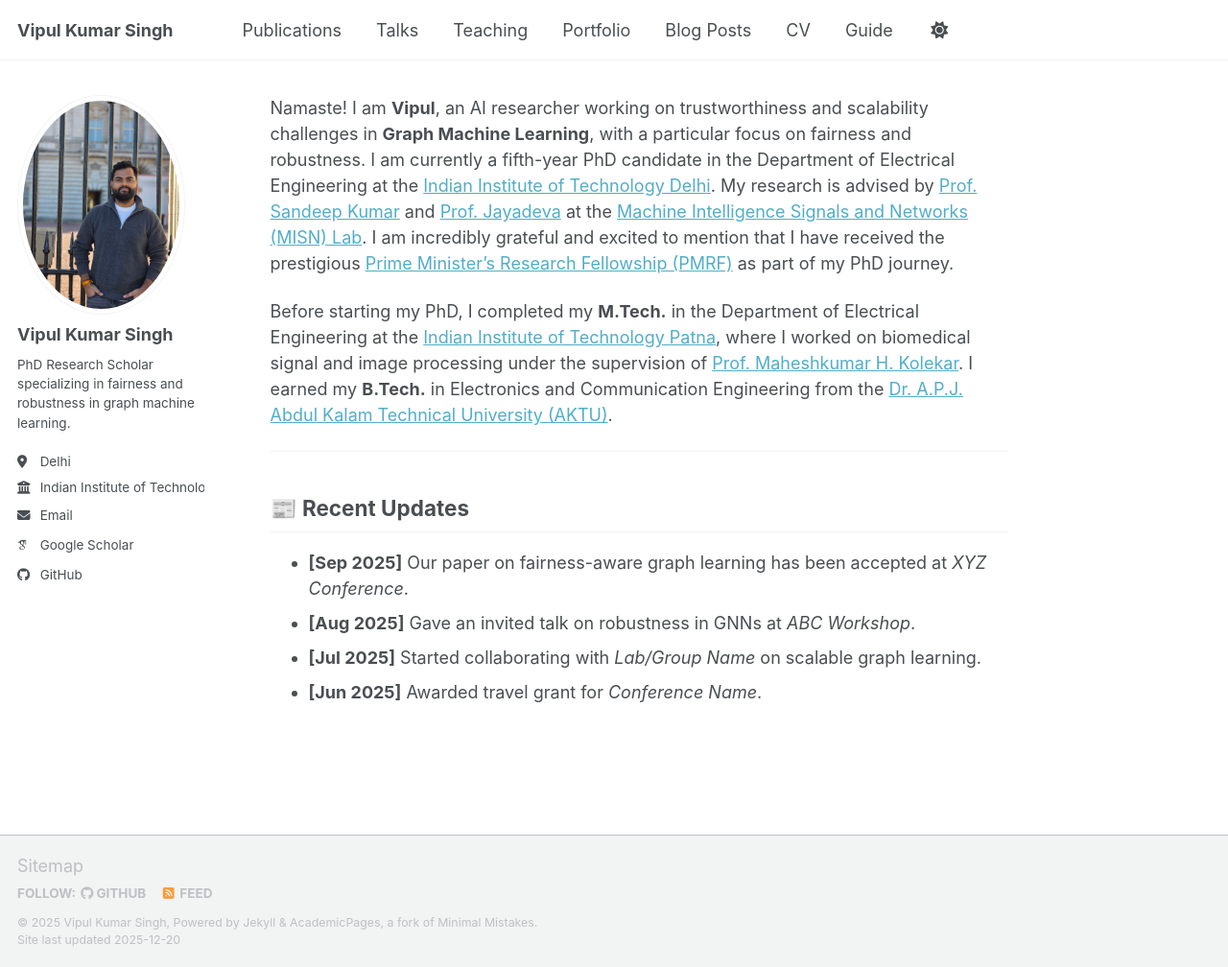
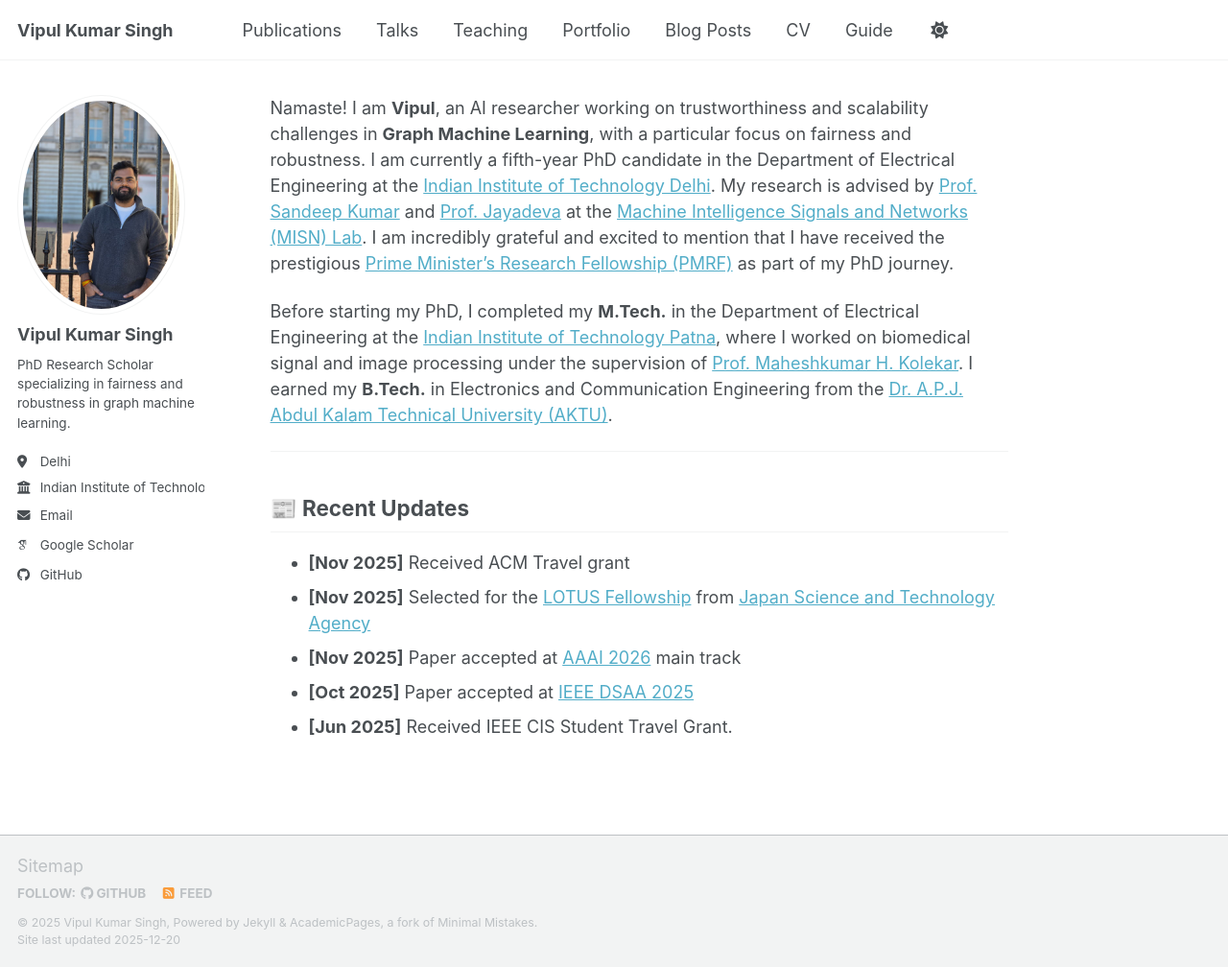
Before and after one commit to shashivipul/shashivipul.github.io, a Jekyll site: the page built from _pages/about.md, in a window 1280 px wide and 1008 px high. Shown: the whole window at 96% size. Built offline with Jekyll 4.4.1, drawn with Linux system fonts in a browser that asks for light colours; some web fonts are replaced; a script bundle is joined from its source files by our own code; library files that are not in the unit come from our copies.

Commit message:
Update about.md

```diff
--- a/_pages/about.md
+++ b/_pages/about.md
@@ -14,8 +14,8 @@ Before starting my PhD, I completed my **M.Tech.** in the Department of Electric
 ---
 
 ## 📰 Recent Updates
-
-- **[Sep 2025]** Our paper on fairness-aware graph learning has been accepted at *XYZ Conference*.
-- **[Aug 2025]** Gave an invited talk on robustness in GNNs at *ABC Workshop*.
-- **[Jul 2025]** Started collaborating with *Lab/Group Name* on scalable graph learning.
-- **[Jun 2025]** Awarded travel grant for *Conference Name*.
+- **[Nov 2025]** Received ACM Travel grant
+- **[Nov 2025]** Selected for the [LOTUS Fellowship](https://www.jst.go.jp/program/india/en/) from [Japan Science and Technology Agency](https://www.jst.go.jp/EN/)
+- **[Nov 2025]** Paper accepted at [AAAI 2026](https://aaai.org/conference/aaai/aaai-26/) main track
+- **[Oct 2025]** Paper accepted at [IEEE DSAA 2025](https://dsaa.ieee.org/2025/)
+- **[Jun 2025]** Received IEEE CIS Student Travel Grant.
```
